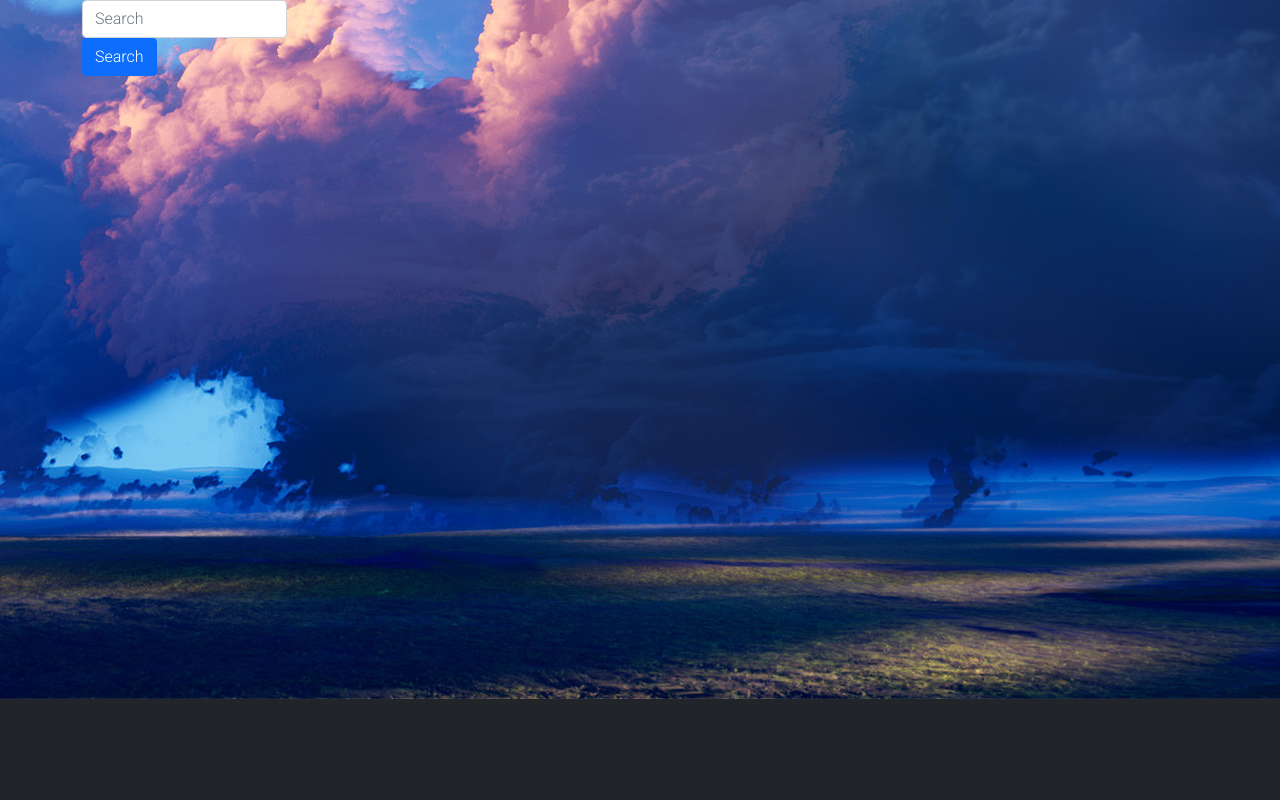
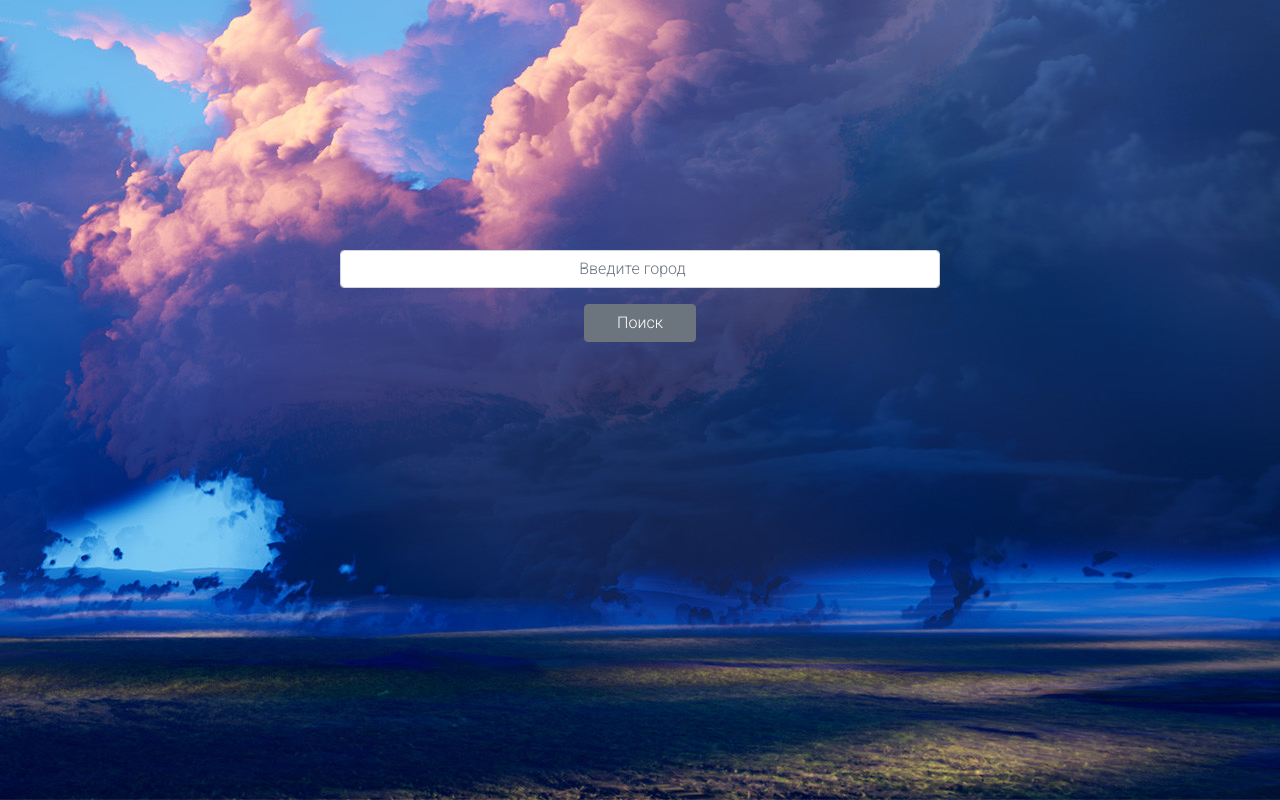
Before and after one commit to JuniorPythonProgrammer/WeatherWebsite, a Django app: page /weather/ in a window 1280 px wide. Shown: the part 101-901 px from the top of the page. Before the commit the page ends 800 px from the top, so only its background shows below. Run offline with Django 3.2, Linux system fonts and the light colour scheme.

Commit message:
frontend refinement

```diff
--- a/templates/base.html
+++ b/templates/base.html
@@ -18,9 +18,6 @@
     <link rel="stylesheet" href="https://cdn.jsdelivr.net/npm/bootstrap@5.0.2/dist/css/bootstrap.min.css"
         integrity="sha384-EVSTQN3/azprG1Anm3QDgpJLIm9Nao0Yz1ztcQTwFspd3yD65VohhpuuCOmLASjC" crossorigin="anonymous">
     <link rel="stylesheet" href="{% static 'css/styles.css' %}">
-    {% block styles %}
-    {% endblock %}
-
 </head>
 
 <body>
--- a/weather/templates/weather/base_weather.html
+++ b/weather/templates/weather/base_weather.html
@@ -5,10 +5,10 @@
 <header>
     <nav class="navbar navbar-dark bg-dark">
         <div class="container-fluid">
-            <a class="navbar-brand ">Weather</a>
+            <a href="{% url 'home_url' %}" class="navbar-brand ">Weather</a>
             <form class="d-flex" action="{% url 'search_weather_now_url' %}">
-                <input class="form-control me-2" type="search" placeholder="Search" aria-label="Search" name="search">
-                <button class="btn btn-outline-secondary" type="submit">Search</button>
+                <input class="form-control me-2" type="search" placeholder="Введите город" aria-label="Search" name="search">
+                <button class="btn btn-outline-secondary" type="submit">Поиск</button>
             </form>
         </div>
     </nav>
--- a/weather/templates/weather/home.html
+++ b/weather/templates/weather/home.html
@@ -1,17 +1,11 @@
 {% extends 'base.html' %}
-
-{% block styles %}
-
-<link rel="stylesheet" href="css/home.css">
-
-{% endblock %}
 
 {% block header %}
 
 <header>
     <nav class="navbar navbar-dark bg-dark">
         <div class="container-fluid">
-            <a class="navbar-brand ">Weather</a>
+            <a href="{% url 'home_url' %}" class="navbar-brand ">Weather</a>
         </div>
     </nav>
 </header>
@@ -20,16 +14,14 @@
 
 {% block main %}
 
-<main>
-    <div class="container d-flex h-100">
-
-        <div>
+<main style="height:100vh;">
+    <div class="container d-flex h-100 justify-content-center align-items-center">
+        <div style="height:300px; width:600px;" class="text-center">
             <form action="{% url 'search_weather_now_url' %}">
-                <input type="search" class="form-control" aria-label="Search" placeholder="Search" name="search">
-                <button type="submit" class="btn btn-primary">Search</button>
+                <input type="search" class="form-control text-center mb-3" aria-label="Search" placeholder="Введите город" name="search">
+                <button type="submit" class="btn btn-secondary" style="width: 7rem;">Поиск</button>
             </form>
         </div>
-
     </div>
 </main>
 
--- a/weather/templates/weather/weather_8_day.html
+++ b/weather/templates/weather/weather_8_day.html
@@ -5,7 +5,7 @@
 <main>
     <div class="container-fluid mt-5">
         <div class="text-center">
-            <h1>Weather in {{city}}:</h1>
+            <h1>Погода в {{city}}:</h1>
         </div>
     </div>
     <div class="container-fluid mt-3">
--- a/weather/urls.py
+++ b/weather/urls.py
@@ -2,7 +2,7 @@ from django.urls import path
 from .views import *
 
 urlpatterns = [
-    path('weather/', home),
+    path('weather/', home, name='home_url'),
     path('weather/now/', search_weather_now, name='search_weather_now_url'),
     path('weather/now/<str:city>', radio_button_weather_now, name='radio_button_weather_now_url'),
     path('weather/eightday/<str:city>', weather_8_day, name='weather_8_day_url'),
```
Also changed, not shown: weather/templates/weather/css/home.css (deleted).
